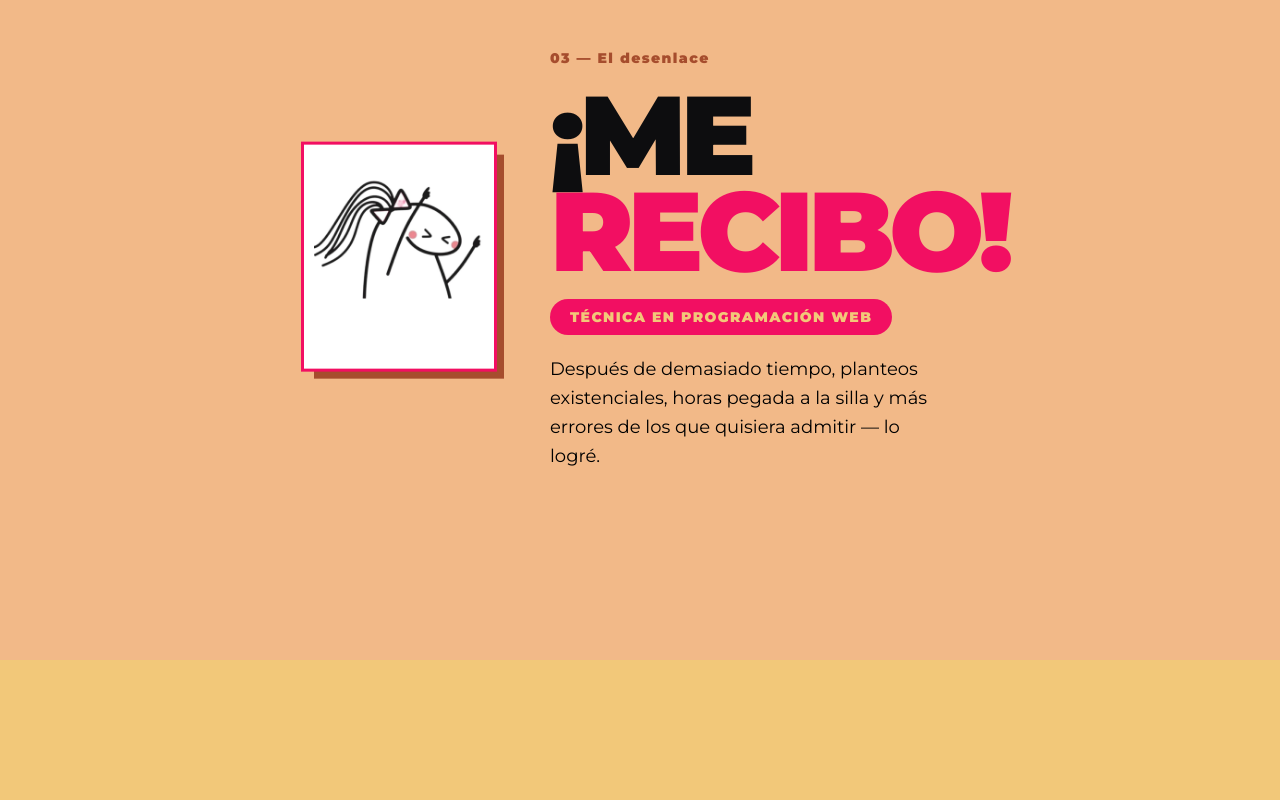
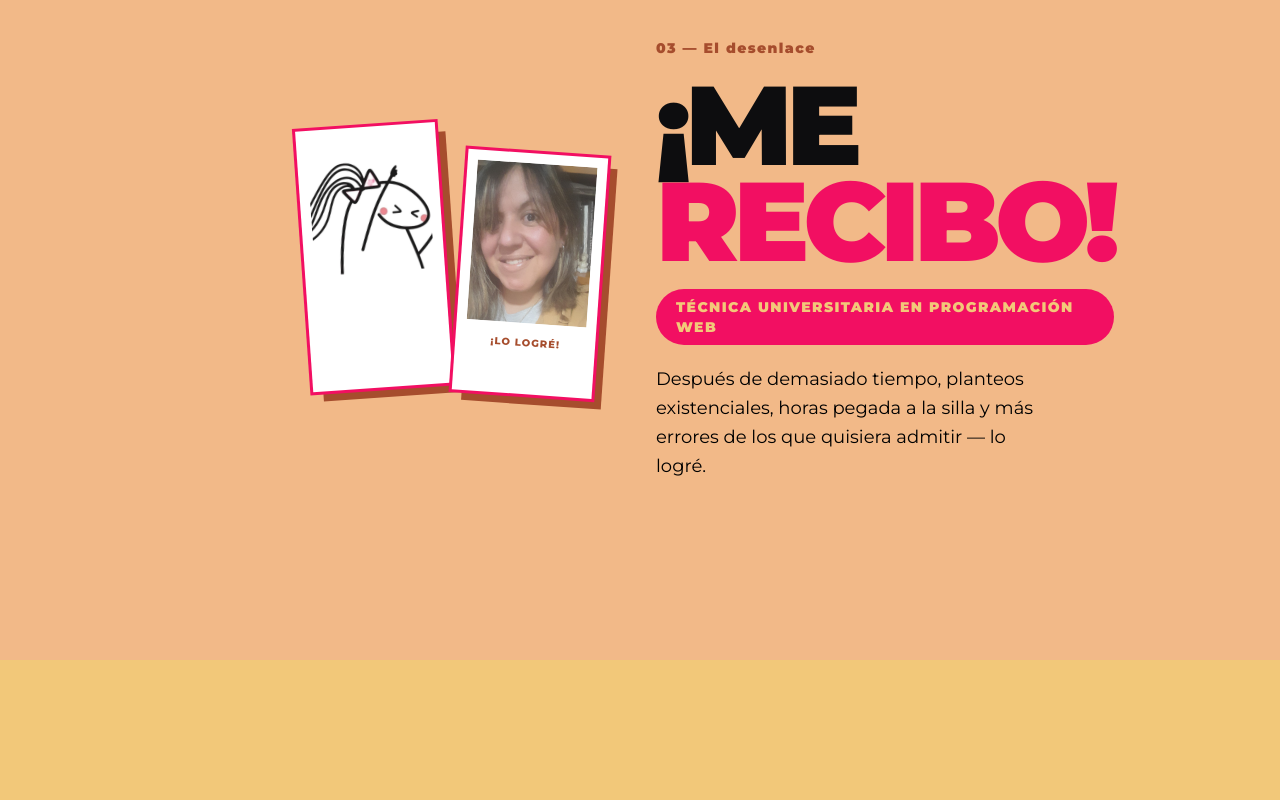
Before and after one commit to marcem22/InvitacionGraduacion, a Next.js app: page / in a window 1280 px wide. Shown: the part 1740-2540 px from the top of the page. Built offline with nearby package versions, Linux system fonts and the light colour scheme.

Commit message:
itś marce bitch

```diff
--- a/app/page.js
+++ b/app/page.js
@@ -212,8 +212,6 @@ export default function Home() {
       {/* 3. CLÍMAX */}
       <Climax />
 
-
-
       {/* 5. TAROT */}
       <section className="min-h-screen flex items-center justify-center px-6 py-24" style={{ background: "#F2C879" }}>
         <motion.div
@@ -272,7 +270,6 @@ export default function Home() {
           <motion.div variants={stagger} className="flex flex-col gap-3">
             {[
               { icon: "📅", label: "Cuándo", value: "Miércoles 25 de Febrero, 21:00 hs", accent: "#F20F62" },
-              { icon: "🍖", label: "Menú", value: "Pernil con salsas, empanadas y pizza a la parrilla. Sí, todo eso.", accent: "#A64D2D" },
               { icon: "🧊", label: "¿Qué llevás?", value: "Solo tu bebida favorita. El hielo y la comida corren por mi cuenta.", accent: "#0D0D0F" },
             ].map((item, i) => (
               <motion.div
@@ -294,7 +291,7 @@ export default function Home() {
             ))}
           </motion.div>
 
-          {/* MAPA — link directo a Google Maps */}
+          {/* MAPA */}
           <motion.div
             variants={scaleIn}
             className="w-full rounded-2xl overflow-hidden"
@@ -350,7 +347,7 @@ export default function Home() {
         className="py-8 text-center text-sm font-black uppercase tracking-widest"
         style={{ borderTop: "2px solid #F20F62", background: "#0D0D0F", color: "#F2C879" }}
       >
-        Con amor y sin dormir desde 2022 😄 · Marcela 2026
+        Con amor y sin dormir desde 2022 😄 · Marce
       </footer>
     </main>
   );
--- a/components/Climax.jsx
+++ b/components/Climax.jsx
@@ -1,5 +1,5 @@
 "use client";
-import { useRef, useState } from "react";
+import { useRef } from "react";
 import { motion, useInView } from "framer-motion";
 import AudioButton from "./AudioButton";
 
@@ -35,20 +35,58 @@ export default function Climax() {
           viewport={{ once: true, margin: "-80px" }}
           className="max-w-2xl w-full flex flex-col md:flex-row items-center gap-14"
         >
+          {/* DOS POLAROIDS */}
+          <div className="flex flex-row gap-4 mx-auto md:mx-0 shrink-0">
+
+            {/* Polaroid 1 — partyBitch */}
             <motion.div
               variants={scaleIn}
               animate={{ y: [-8, 8, -8] }}
               transition={{ y: { repeat: Infinity, duration: 3, ease: "easeInOut" } }}
-            className="mx-auto md:mx-0 shrink-0"
               style={{
                 background: "#fff",
                 padding: "10px 10px 44px 10px",
                 boxShadow: "0 0 0 3px #F20F62, 10px 10px 0px #A64D2D",
-              width: "190px",
+                width: "140px",
+                rotate: "-4deg",
               }}
             >
-            <img src="/partyBitch.jpeg" alt="Graduada" className="w-full block" />
+              <div style={{ width: "100%", height: "160px", overflow: "hidden" }}>
+                <img
+                  src="/partyBitch.jpeg"
+                  alt="Graduada"
+                  style={{ width: "100%", height: "100%", objectFit: "cover", display: "block" }}
+                />
+              </div>
             </motion.div>
+
+            {/* Polaroid 2 — tu foto */}
+            <motion.div
+              variants={scaleIn}
+              animate={{ y: [8, -8, 8] }}
+              transition={{ y: { repeat: Infinity, duration: 3, ease: "easeInOut" } }}
+              style={{
+                background: "#fff",
+                padding: "10px 10px 44px 10px",
+                boxShadow: "0 0 0 3px #F20F62, 10px 10px 0px #A64D2D",
+                width: "140px",
+                rotate: "4deg",
+                marginTop: "20px",
+              }}
+            >
+              <div style={{ width: "100%", height: "160px", overflow: "hidden" }}>
+                <img
+                  src="/yo.jpg"
+                  alt="Yo"
+                  style={{ width: "100%", height: "100%", objectFit: "cover", objectPosition: "top", display: "block" }}
+                />
+              </div>
+              <p className="text-center text-[10px] font-bold tracking-widest uppercase mt-3" style={{ color: "#A64D2D" }}>
+                ¡Lo logré!
+              </p>
+            </motion.div>
+
+          </div>
 
           <div className="flex flex-col gap-5">
             <motion.span variants={fadeUp} className="text-sm font-black tracking-widest" style={{ color: "#A64D2D" }}>
@@ -72,7 +110,7 @@ export default function Climax() {
               style={{ background: "#F20F62" }}
             >
               <span className="text-sm font-black uppercase tracking-widest" style={{ color: "#F2C879" }}>
-                Técnica en Programación Web
+                Técnica  Universitaria en Programación Web
               </span>
             </motion.div>
 
--- a/components/RsvpForm.js
+++ b/components/RsvpForm.js
@@ -2,7 +2,7 @@
 import { useState, useRef } from "react";
 
 export default function RsvpForm() {
-  const [formData, setFormData] = useState({ nombre: "", asistencia: true, mensaje: "" });
+  const [formData, setFormData] = useState({ nombre: "", asistencia: true });
   const [status, setStatus] = useState("idle");
   const audioRef = useRef(null);
 
@@ -108,21 +108,6 @@ export default function RsvpForm() {
         </select>
       </div>
 
-      <div className="flex flex-col gap-2">
-        <label className="text-sm font-black uppercase tracking-widest" style={{ color: "#F2C879" }}>
-          Mensaje (Opcional)
-        </label>
-        <textarea
-          style={{ ...inputStyle, resize: "none" }}
-          onFocus={focusStyle}
-          onBlur={blurStyle}
-          placeholder="Prometo llevar..."
-          rows={3}
-          value={formData.mensaje}
-          onChange={(e) => setFormData({ ...formData, mensaje: e.target.value })}
-        />
-      </div>
-
       <button
         type="submit"
         disabled={status === "loading"}
```
Also changed, not shown: public/yo.jpg (added). Lines whose indentation alone changed are shown as unchanged.
